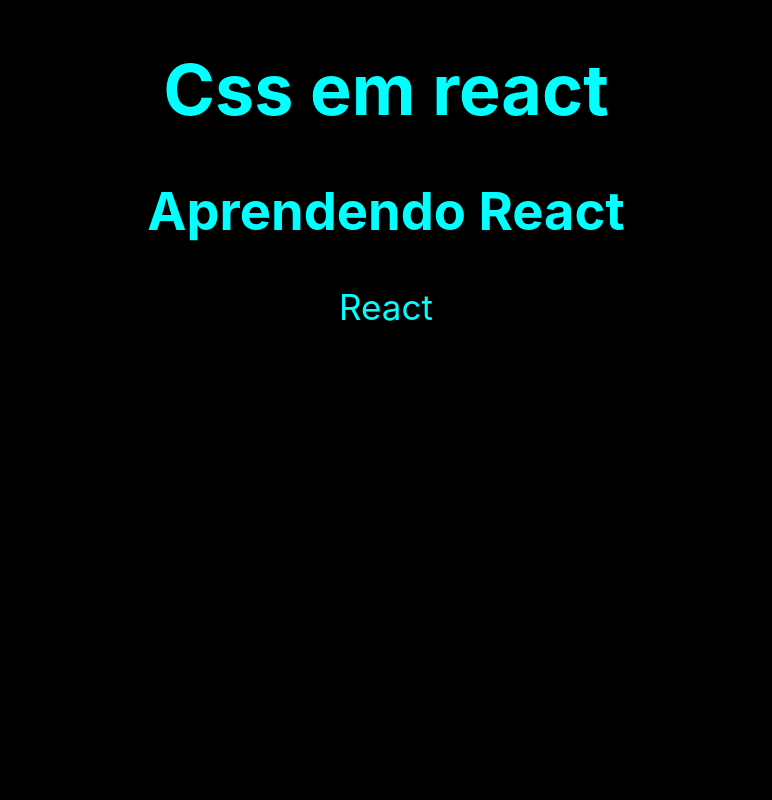
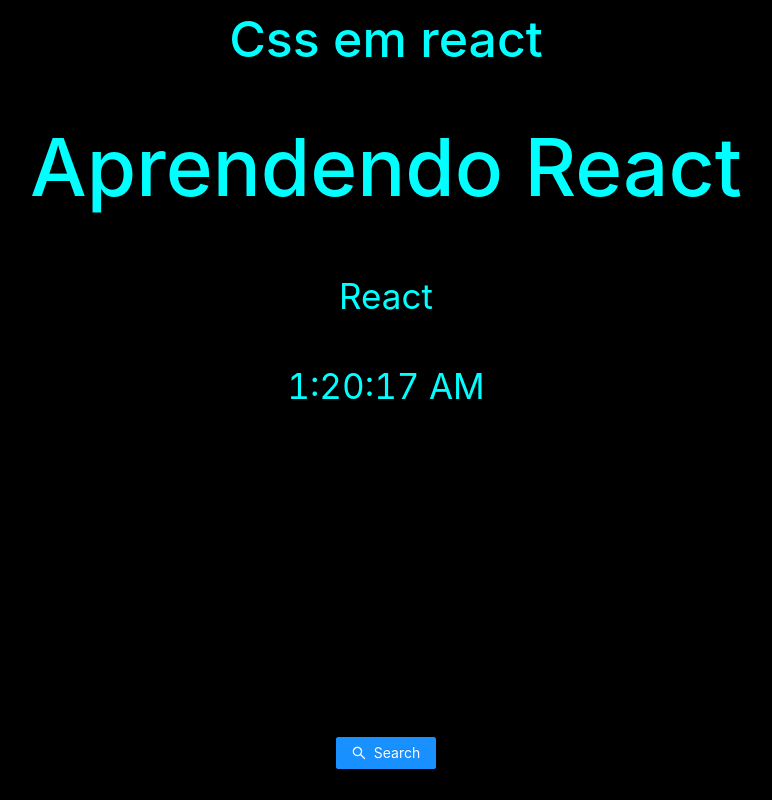
Before and after one commit to allan-front-end2020/curso-react, a React (Create React App) app in the folder app01/: page / in a window 1280 px wide. Shown: the whole page, without its empty margins (254-1026 px from the left). Built offline with nearby package versions, Linux system fonts and the light colour scheme.

Commit message:
Estilizando page e instalando ant-desing

```diff
--- a/app01/package.json
+++ b/app01/package.json
@@ -6,6 +6,7 @@
     "@testing-library/jest-dom": "^5.11.4",
     "@testing-library/react": "^11.1.0",
     "@testing-library/user-event": "^12.1.10",
+    "antd": "^4.16.13",
     "react": "^17.0.2",
     "react-dom": "^17.0.2",
     "react-scripts": "4.0.3",
--- a/app01/public/index.html
+++ b/app01/public/index.html
@@ -26,7 +26,10 @@
     -->
     <title>React App</title>
   </head>
-  <body style="background-color: black;">
+  <body
+  style="text-align: center;
+  justify-content:
+  center; background-color: black;">
     <noscript>You need to enable JavaScript to run this app.</noscript>
     <div id="root"></div>
     <!--
--- a/app01/src/App.css
+++ b/app01/src/App.css
@@ -3,3 +3,17 @@
   text-align: center;
   font-size: 35px;
 }
+
+.texte h1 {
+  color: aqua;
+  text-align: center;
+  font-size: 50px;
+}
+.texte h2 {
+  color: aqua;
+  text-align: center;
+  font-size: 80px;
+}
+.botao {
+  color: black;
+}
--- a/app01/src/App.js
+++ b/app01/src/App.js
@@ -1,7 +1,10 @@
 import React from 'react';
 import Header from './componentes/Header';
 import Corpo  from './componentes/Corpo';
-import Alunos from './componentes/Alunos'
+import Alunos from './componentes/Alunos';
+import Botao from './componentes/Botao';
+
+
 
 
 
@@ -22,8 +25,8 @@
        aln3={aln3}
        aln4={aln4}
 
-
      />
+     <Botao/>
 
     </>
   )
--- /dev/null
+++ b/app01/src/componentes/Botao.js
@@ -0,0 +1,15 @@
+import React from 'react';
+import {Button} from 'antd';
+import { SearchOutlined } from '@ant-design/icons';
+import '../App.css';
+
+
+export default function Botao (){
+    return(
+       <>
+     <Button type="primary" icon={<SearchOutlined />} className='botao'>
+      Search
+      </Button>
+        </>
+    )
+}
--- a/app01/src/componentes/Header.js
+++ b/app01/src/componentes/Header.js
@@ -1,4 +1,5 @@
 import React from 'react';
+import Relogio from './Relogio';
 import '../App.css';
 
 
@@ -12,6 +13,7 @@
        <h1 >Css em react</h1>
        <h2> Aprendendo React</h2>
        <p> React </p>
+        <Relogio/>
 
      </header>
 
--- /dev/null
+++ b/app01/src/componentes/Relogio.js
@@ -0,0 +1,11 @@
+import React from 'react'
+
+
+
+export default function Relogio(){
+    return(
+       <p>
+           {new Date().toLocaleTimeString()}
+       </p>
+    )
+}
--- a/app01/src/index.js
+++ b/app01/src/index.js
@@ -3,6 +3,10 @@
 import './index.css';
 import App from './App';
 import reportWebVitals from './reportWebVitals';
+import 'antd/dist/antd.css';
+
+
+function tik(){
 
   ReactDOM.render(
     <React.StrictMode>
@@ -11,6 +15,10 @@
     document.getElementById('root')
   );
 
+
+}
+setInterval(tik,1000)
+tik()
 // If you want to start measuring performance in your app, pass a function
 // to log results (for example: reportWebVitals(console.log))
 // or send to an analytics endpoint. Learn more: https://bit.ly/CRA-vitals
```
Also changed, not shown: 1 other file (tests, documents, lock files or other folders). Lines whose indentation alone changed are shown as unchanged.
